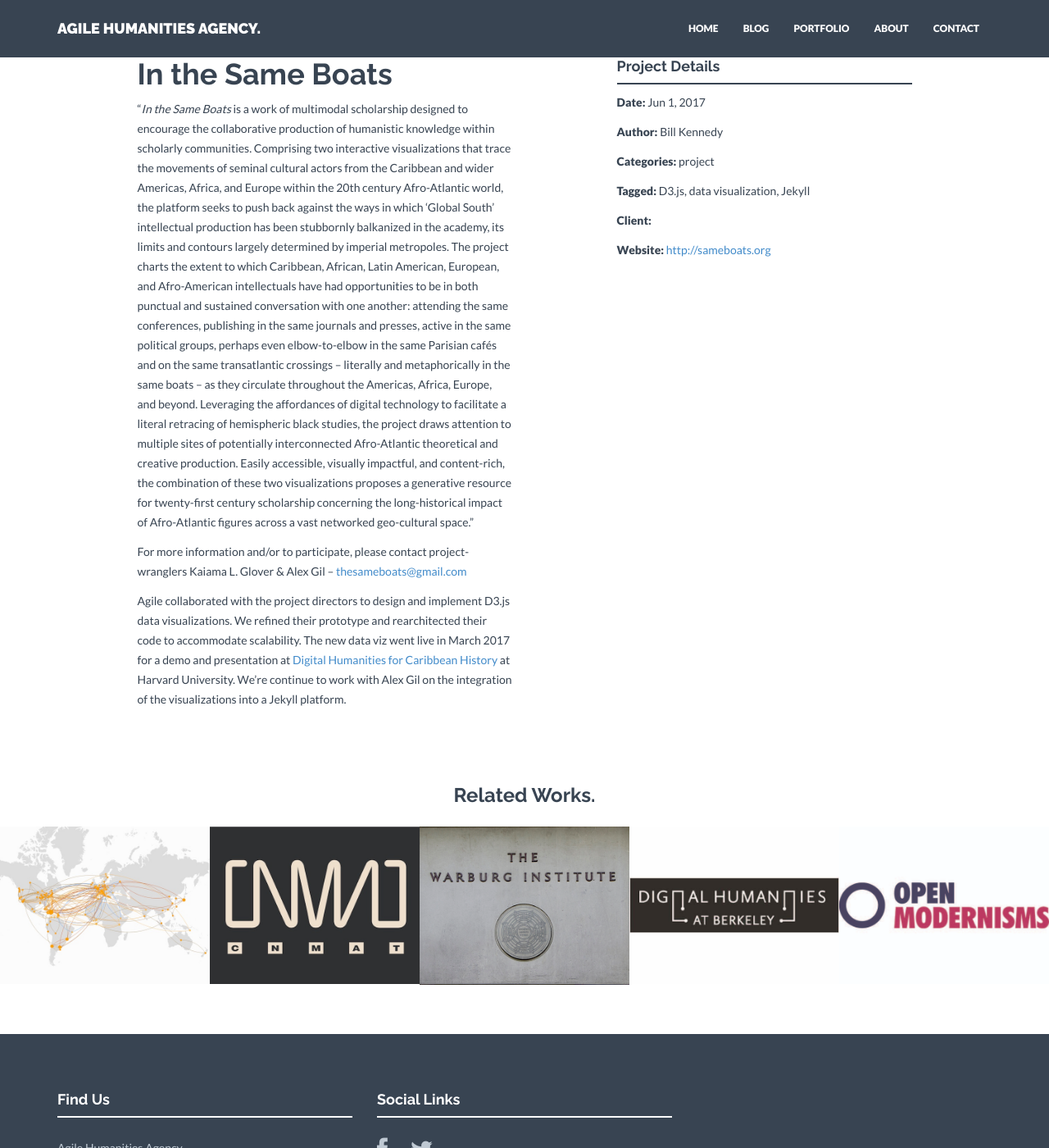
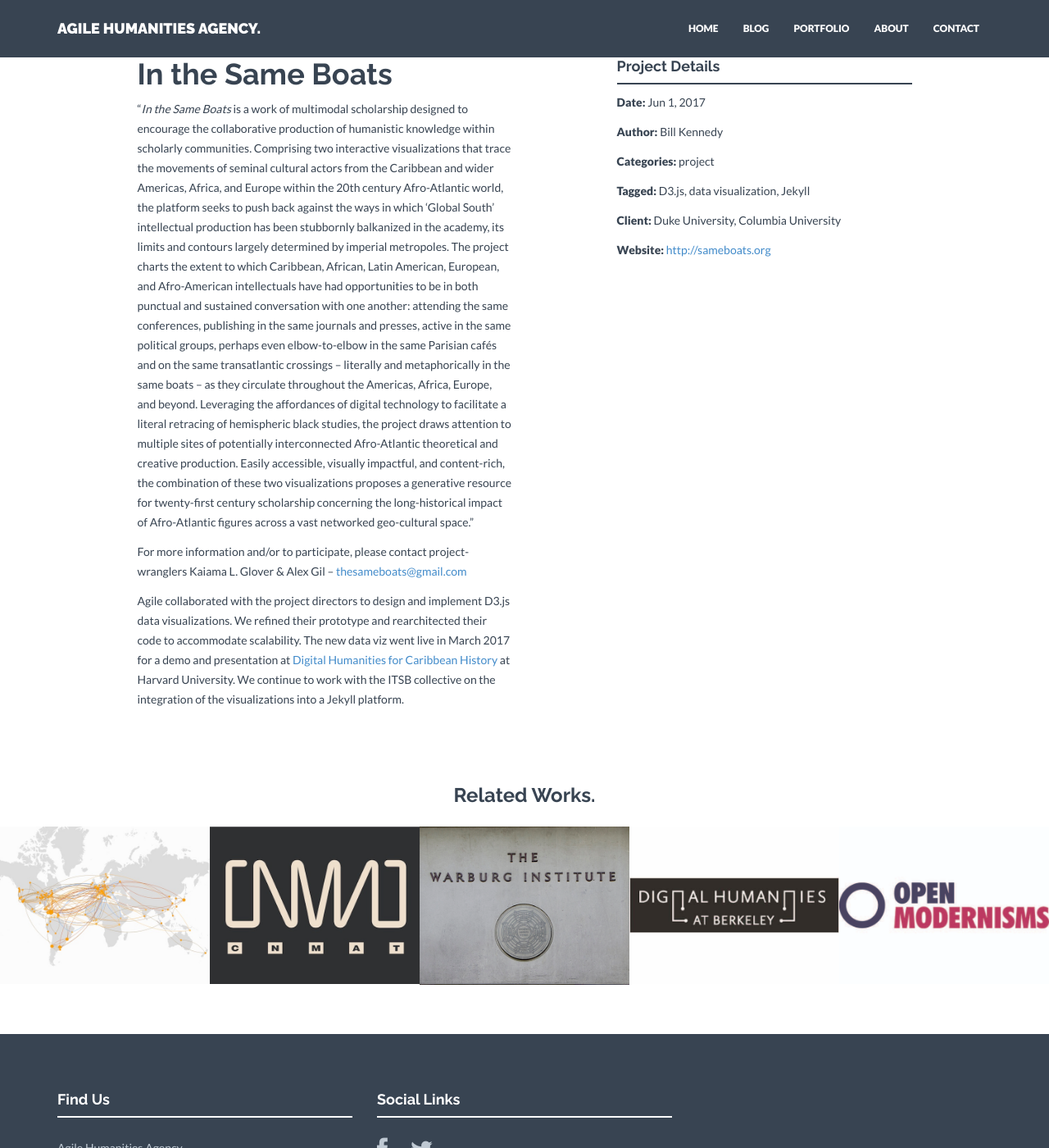
Before and after one commit to agile-humanities/agile-humanities.github.io, a Jekyll site: the page built from _posts/project/2017-04-01-ITSB.markdown, in a window 1280 px wide and 1400 px high, scrolled down 638 px. Shown: the whole window at 82% size. Built offline with Jekyll 4.4.1, drawn with Linux system fonts in a browser that asks for light colours; nearby versions of some CDN libraries.

Commit message:
Project update

```diff
--- a/_posts/project/2017-04-01-ITSB.markdown
+++ b/_posts/project/2017-04-01-ITSB.markdown
@@ -20,7 +20,7 @@
 
 For more information and/or to participate, please contact project-wranglers Kaiama L. Glover & Alex Gil – [thesameboats@gmail.com][email]
 
-Agile collaborated with the project directors to design and implement D3.js data visualizations. We refined their prototype and rearchitected their code to accommodate scalability. The new data viz went live in March 2017 for a demo and presentation at [Digital Humanities for Caribbean History][DHfCH] at Harvard University. We're continue to work with Alex Gil on the integration of the visualizations into a Jekyll platform.
+Agile collaborated with the project directors to design and implement D3.js data visualizations. We refined their prototype and rearchitected their code to accommodate scalability. The new data viz went live in March 2017 for a demo and presentation at [Digital Humanities for Caribbean History][DHfCH] at Harvard University. We continue to work with the ITSB collective on the integration of the visualizations into a Jekyll platform.
 
 [email]: [mailto:thesameboats@gmail.com]
 [DHfCH]: http://smallaxe.net/sxlive/digital-humanities-caribbean-history-harvard-university
```
Also changed, not shown: other parts of _posts/project/2017-04-01-ITSB.markdown (+1 -1 lines).
